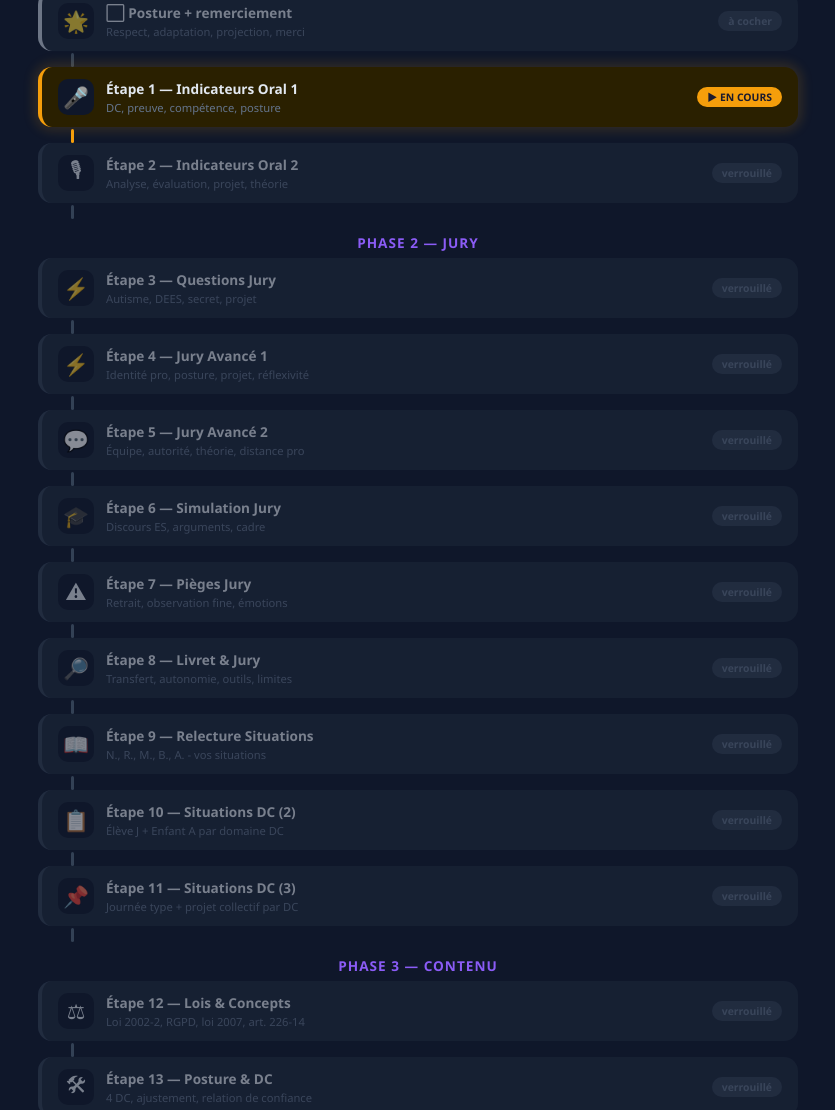
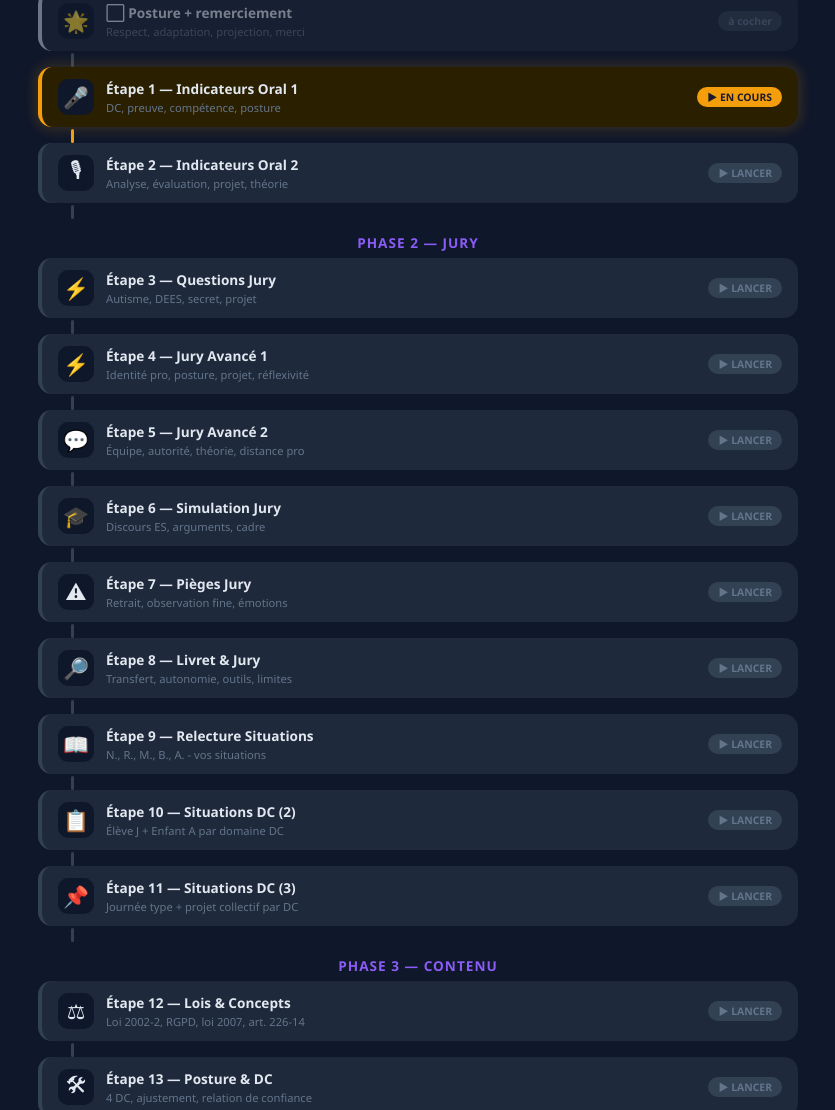
Before and after one commit to samuelabreha/quiz-vae-dees, a website: page circuit_revision.html in a window 1280 px wide. Shown: the part 1359-2469 px from the top of the page, without its empty margins (222-1057 px from the left). Drawn offline with Linux system fonts and the light colour scheme.

Commit message:
fix: déverrouille tous les modules du parcours - tout est cliquable directement

```diff
--- a/circuit_revision.html
+++ b/circuit_revision.html
@@ -467,10 +467,10 @@ function renderParcours(){
       h+='<div style="text-align:center;padding:14px 0 6px;font-weight:800;font-size:.85rem;color:#8b5cf6;letter-spacing:1px">'+PHASE_BREAKS[i]+'</div>';
     }
     var qi=PARCOURS_ORDER[i],qz=QUIZZES[qi],done=quizDone(qi),started=quizStarted(qi);
-    var cls=done?'done':(i===step?'current':(i<step?'done':'locked'));
+    var cls=done?'done':(i===step?'current':(i<step?'done':''));
     var pct=quizMastery(qi);
     var badgeCls=done?'badge-done':(i===step?'badge-current':'badge-todo');
-    var badgeTxt=done?(pct+'%'):(i===step?'\u25B6 EN COURS':'verrouill\u00e9');
+    var badgeTxt=done?(pct+'%'):(i===step?'\u25B6 EN COURS':(started?pct+'%':'\u25B6 LANCER'));
     h+='<div class="tree-node '+cls+'" onclick="launchQuiz('+qi+')">';
     h+='<div class="icon">'+qz.icon+'</div>';
     h+='<div class="node-info"><h4>\u00c9tape '+stepNum+' \u2014 '+qz.name+'</h4><p>'+qz.desc+(started?' \u2014 '+pct+'% ma\u00eetris\u00e9':'')+'</p></div>';
```
